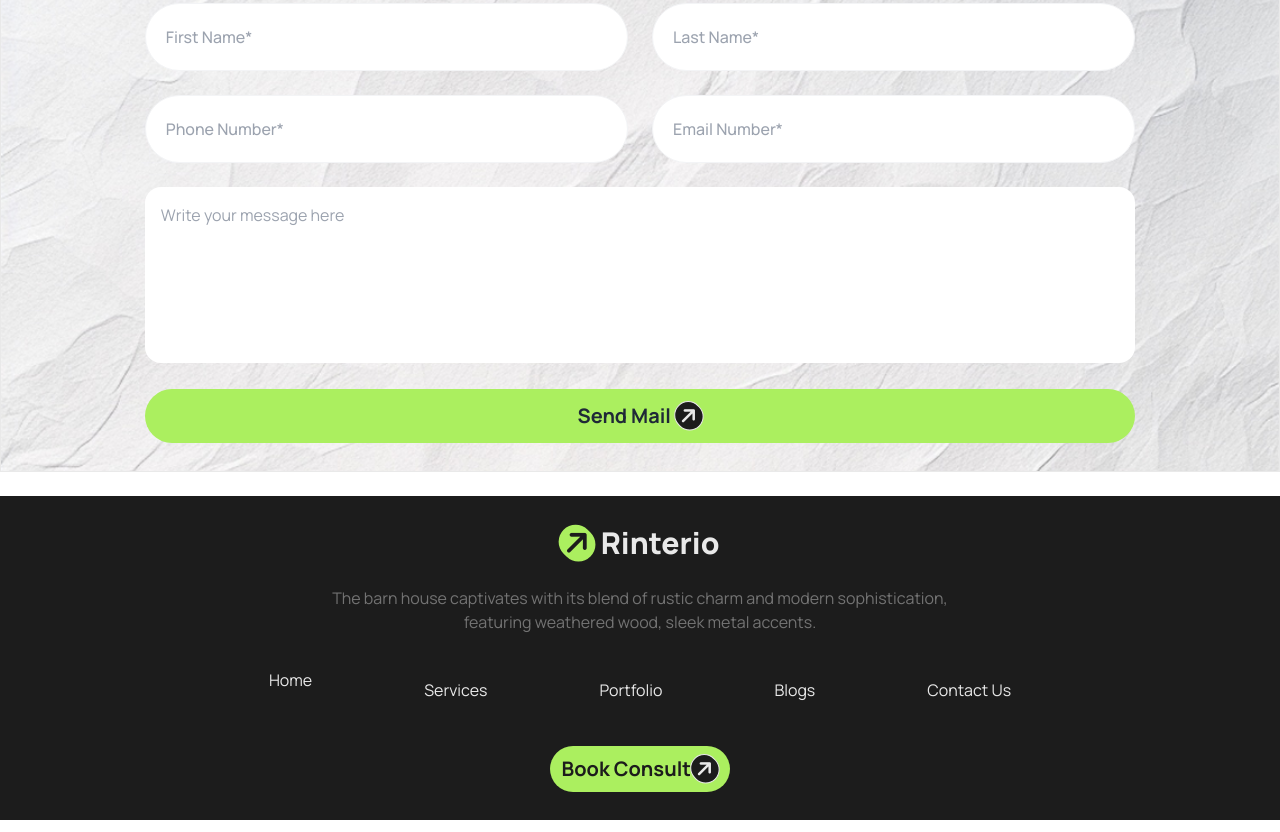
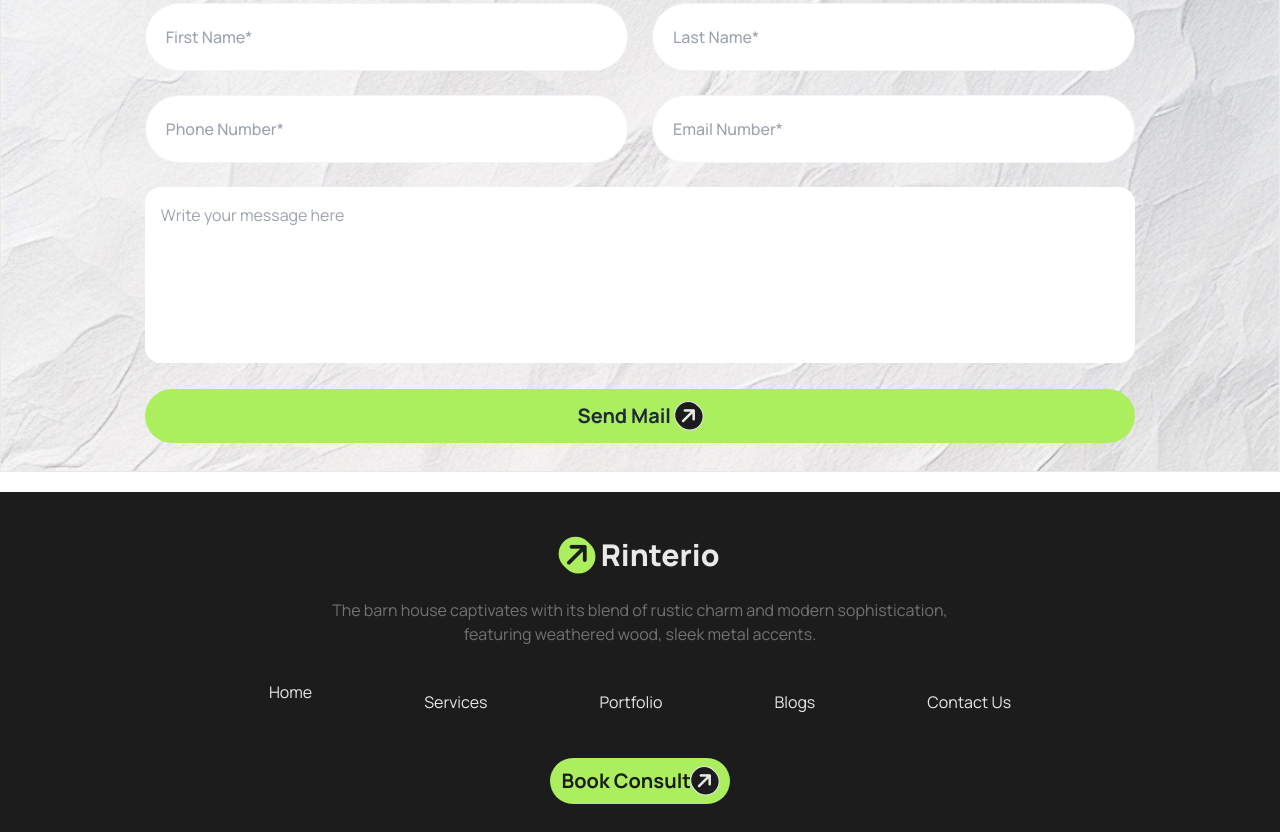
Before and after one commit to nourin003/building-design-file, a plain HTML site: page index.html in a window 1280 px wide. Shown: the part 3709-4541 px from the top of the page. Drawn offline with nearby package versions, Linux system fonts and the light colour scheme.

Commit message:
my footer file

```diff
--- a/index.html
+++ b/index.html
@@ -348,9 +348,9 @@
          </section>
         </main>
         <!--Footer section-->
-        <footer class="  mx-auto py-7 mt-6 bg-[#1C1C1C]">
+        <footer class="  mx-auto py-7 mt-1 bg-[#1C1C1C]">
           <div class="text-center space-y-6">
-            <h1 class=" text-[#E9E9E9] font-extrabold text-3xl space-x-6"> <i class="fa-solid fa-arrow-right -rotate-45 bg-[#ABEF5F] text-[#1C1C1C] p-1  rounded-full"></i>  Rinterio</h1>
+            <h1 class=" text-[#E9E9E9] font-extrabold text-3xl space-x-6"> <i class="fa-solid fa-arrow-right -rotate-45 bg-[#ABEF5F] text-[#1C1C1C] p-1 mt-4 rounded-full"></i>  Rinterio</h1>
             <p class="text-[#737373] ">The barn house captivates with its blend of rustic charm and modern sophistication,<br> featuring weathered wood, sleek metal accents.</p>
 
               <ul class="lg:flex justify-center items-center space-y-5 lg:space-x-28  text-[#E9E9E9] list-none text-base font-normal">
```
